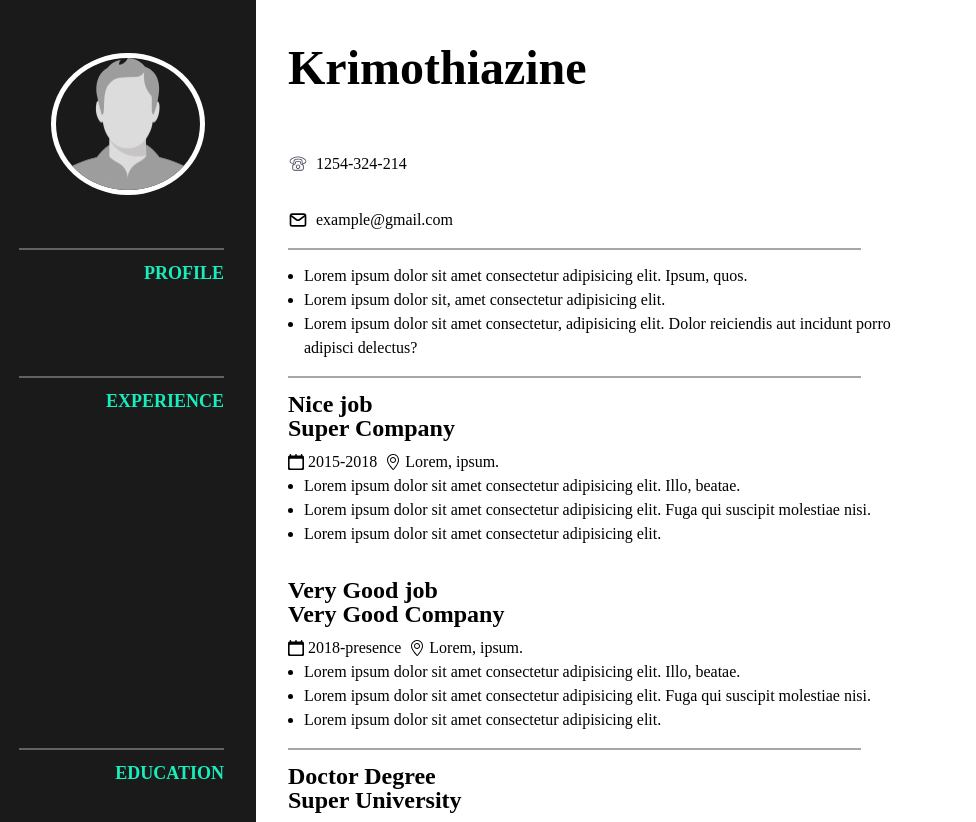
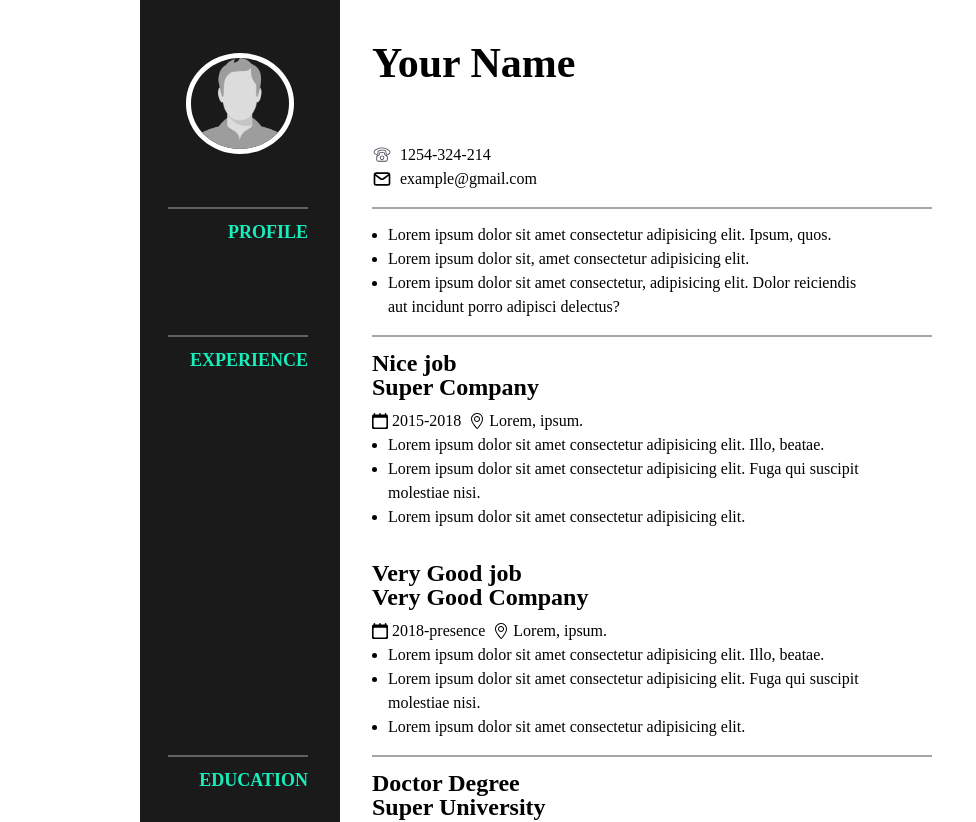
Before and after one commit to Abdelkrim-Saouchi/CV-app, a React (Create React App) app: page / in a window 1280 px wide. Shown: the top 822 px of the page, without its empty margins (0-976 px from the left). Built offline with nearby package versions, Linux system fonts and the light colour scheme; the HTML template or start-up script is replaced by a standard one.

Commit message:
Adjust Design

```diff
--- a/src/App.css
+++ b/src/App.css
@@ -16,7 +16,13 @@
   --list-left-margin: 16px;
 }
 
+body {
+  display: flex;
+  justify-content: center;
+}
+
 .App {
+  width: 1000px;
   min-height: 100dvh;
   min-height: 100vh;
   display: grid;
@@ -73,14 +79,18 @@
   content: '';
   position: absolute;
   top: 0;
-  width: 80%;
+  width: 100%;
   height: 2px;
   background-color: var(--gray);
   opacity: 0.7;
 }
 
+.NavSection::before {
+  width: 70%;
+}
+
 h1 {
-  font-size: 48px;
+  font-size: 42px;
   margin-block: var(--padding-block);
 }
 
--- a/src/components/GeneralInfo.jsx
+++ b/src/components/GeneralInfo.jsx
@@ -6,7 +6,8 @@ export default class GeneralInfo extends Component {
   render() {
     return (
       <div className="GeneralInfo">
-        <h1>Krimothiazine</h1>
+        <h1>Your Name</h1>
+        <div className="info">
           <p className="phone">
             <img src={phoneIcon} alt="phone icon" /> 1254-324-214
           </p>
@@ -14,6 +15,7 @@ export default class GeneralInfo extends Component {
             <img src={emailIcon} alt="email icon" /> example@gmail.com
           </p>
         </div>
+      </div>
     );
   }
 }
```
Lines whose indentation alone changed are shown as unchanged.
